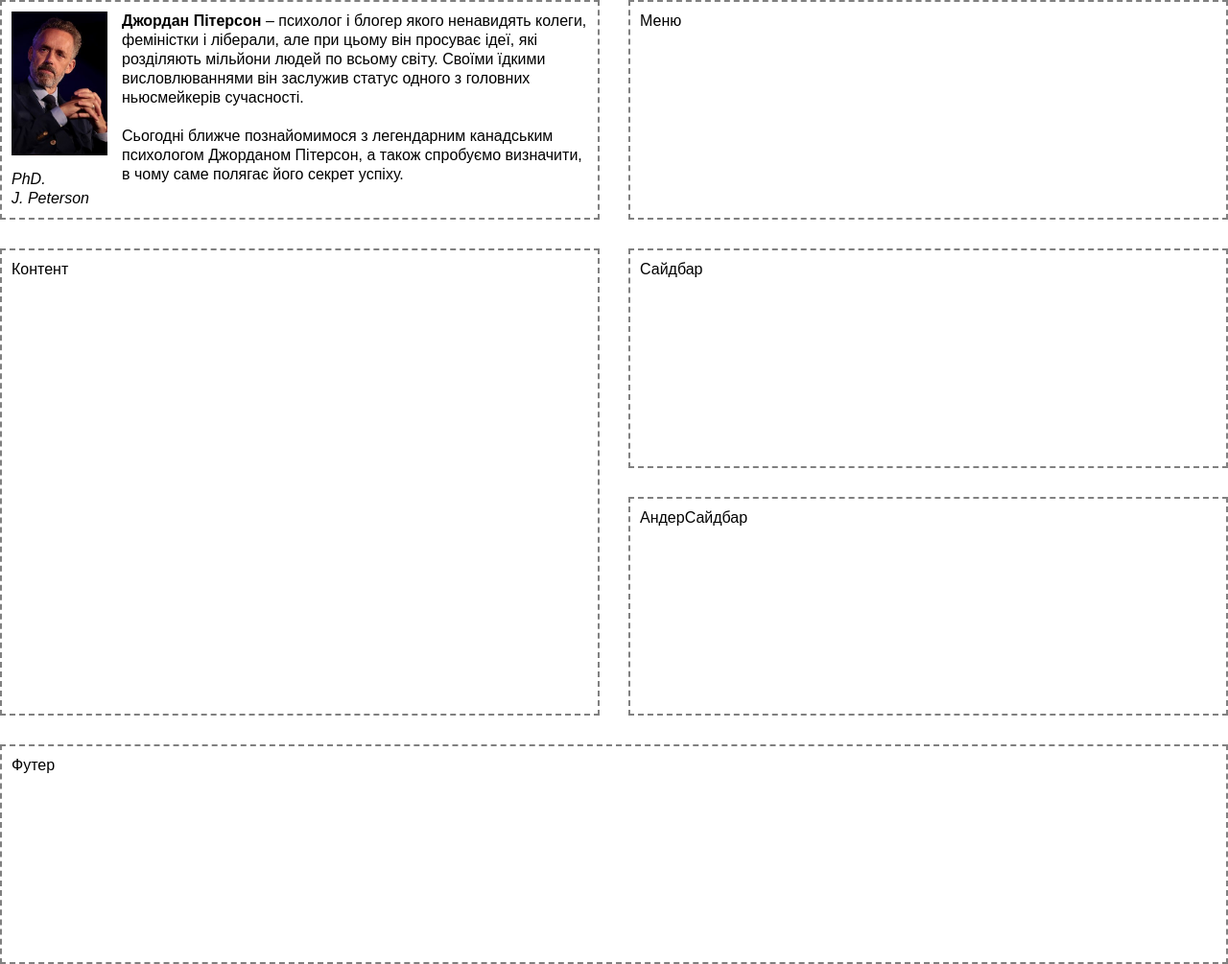
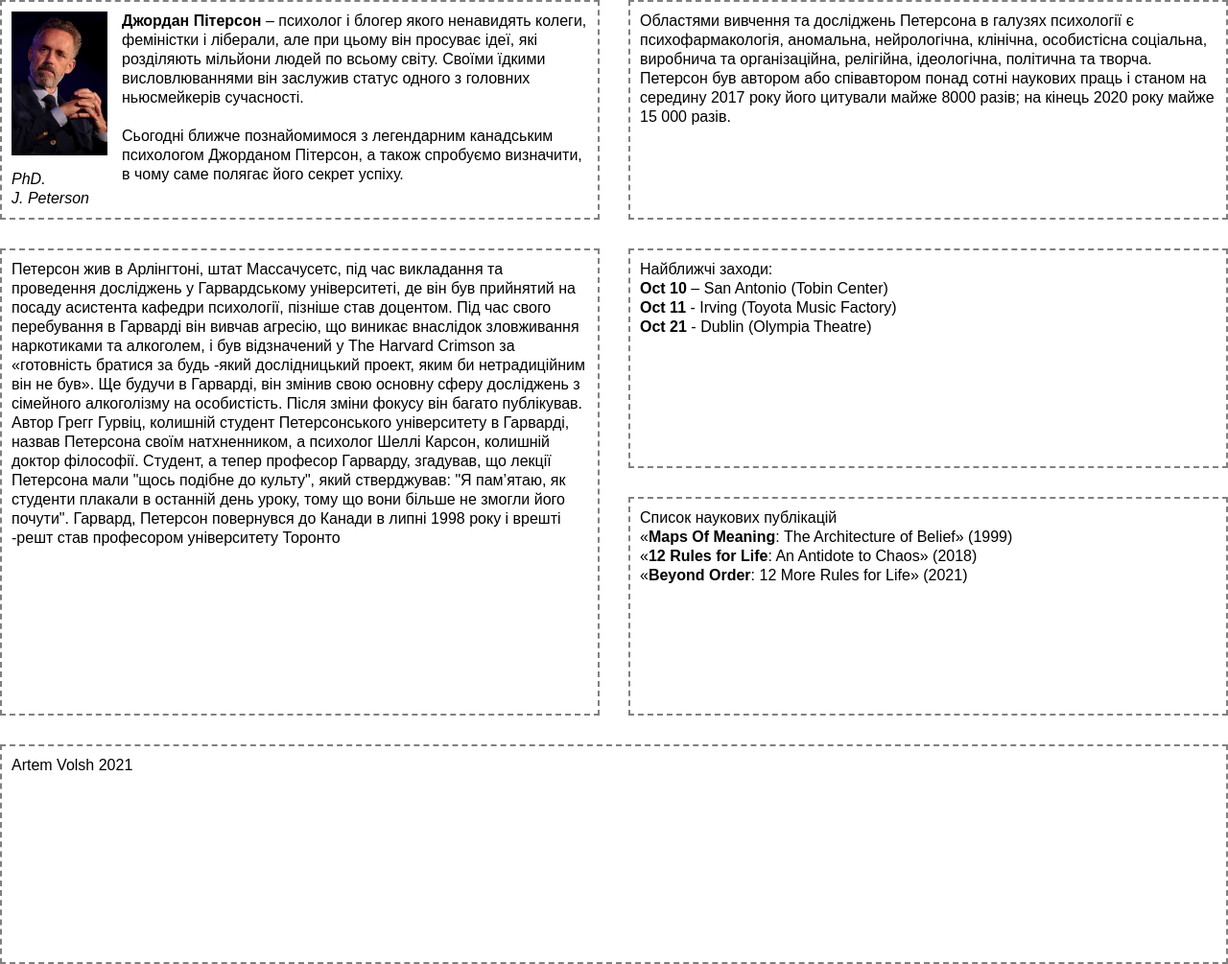
Before and after one commit to ArtemVolsh/Laboratory-Works, a plain HTML site: page lab-work-2.1/index.html in a window 1280 px wide. Shown: the whole page at 96% size. Drawn offline with Linux system fonts and the light colour scheme.

Commit message:
Add part of Lab-Work-2.1
- Add grid layout

```diff
--- a/lab-work-2.1/index.html
+++ b/lab-work-2.1/index.html
@@ -4,7 +4,7 @@
 	<meta charset="UTF-8">
 	<meta http-equiv="X-UA-Compatible" content="IE=edge">
 	<meta name="viewport" content="width=device-width, initial-scale=1.0">
-	<title>Flex</title>
+	<title>Grid</title>
 	<link rel="stylesheet" href="/lab-work-2.1/styles.css">
 </head>
 
@@ -25,15 +25,63 @@
 			Пітерсон, а також спробуємо визначити, в чому саме полягає його секрет успіху.</p>
 		</header>
 		<!-- Рандомне меню -->
-		<section class="menu-wrapper">Меню</section>
+		<section class="menu-wrapper">
+			<p>
+			Областями вивчення та досліджень Петерсона в галузях психології є психофармакологія, аномальна, нейрологічна,
+			клінічна,
+			особистісна соціальна, виробнича та організаційна, релігійна, ідеологічна, політична та творча. Петерсон був автором
+			або
+			співавтором понад сотні наукових праць і станом на середину 2017 року його цитували майже 8000 разів; на кінець 2020
+			року майже 15 000 разів.
+		</p>
+	</section>
 		<!-- Інформація про дисципліни -->
-		<section class="content-wrapper">Контент</section>
+		<section class="content-wrapper">
+			<p>
+			Петерсон жив в Арлінгтоні, штат Массачусетс, під час викладання та проведення досліджень у Гарвардському університеті,
+			де він був прийнятий на посаду асистента кафедри психології, пізніше став доцентом. Під час свого перебування в
+			Гарварді
+			він вивчав агресію, що виникає внаслідок зловживання наркотиками та алкоголем, і був відзначений у The Harvard Crimson
+			за «готовність братися за будь -який дослідницький проект, яким би нетрадиційним він не був». Ще будучи в Гарварді,
+			він
+			змінив свою основну сферу досліджень з сімейного алкоголізму на особистість. Після зміни фокусу він багато публікував.
+			Автор Грегг Гурвіц, колишній студент Петерсонського університету в Гарварді, назвав Петерсона своїм натхненником, а
+			психолог Шеллі Карсон, колишній доктор філософії. Студент, а тепер професор Гарварду, згадував, що лекції Петерсона
+			мали
+			"щось подібне до культу", який стверджував: "Я пам’ятаю, як студенти плакали в останній день уроку, тому що вони
+			більше
+			не змогли його почути". Гарвард, Петерсон повернувся до Канади в липні 1998 року і врешті -решт став професором
+			університету Торонто
+		</p>
+	</section>
 		<!-- Розклад занять викладача -->
-		<section class="side-wrapper">Сайдбар</section>
+		<section class="side-wrapper">
+			<span>Найближчі заходи:</span>
+			<ul>
+				<li>
+					<strong>Oct 10</strong> – San Antonio (Tobin Center)
+				</li>
+				<li>
+					<strong>Oct 11</strong> - Irving (Toyota Music Factory)
+				</li>
+				<li>
+					<strong>Oct 21</strong> - Dublin (Olympia Theatre)
+				</li>
+			</ul>
+		</section>
 		<!-- Список наукових публікацій -->
-		<section class="bottom-side-wrapper">АндерСайдбар</section>
+		<section class="bottom-side-wrapper">
+			<span>Список наукових публікацій</span>
+			<ul>
+				<li>«<strong>Maps Of Meaning</strong>: The Architecture of Belief» (1999)
+				</li>
+				<li>«<strong>12 Rules for Life</strong>: An Antidote to Chaos» (2018)</li>
+				<li>«<strong>Beyond Order</strong>:
+					12 More Rules for Life» (2021)</li>
+			</ul>
+		</section>
 		<!-- Копірайт, лінки -->
-		<footer class="footer-wrapper">Футер</footer>
+		<footer class="footer-wrapper">Artem Volsh 2021</footer>
 	</div>
 
 </body>
```
